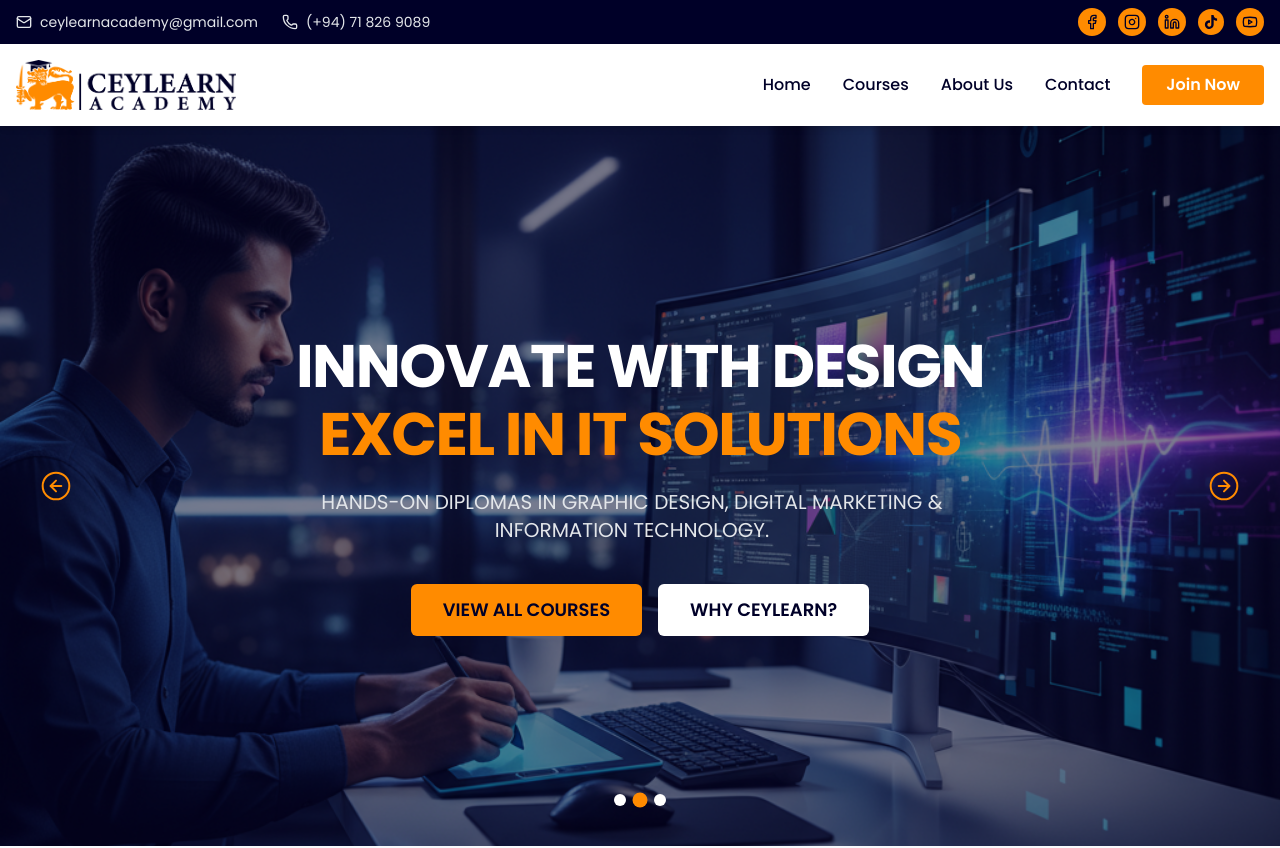
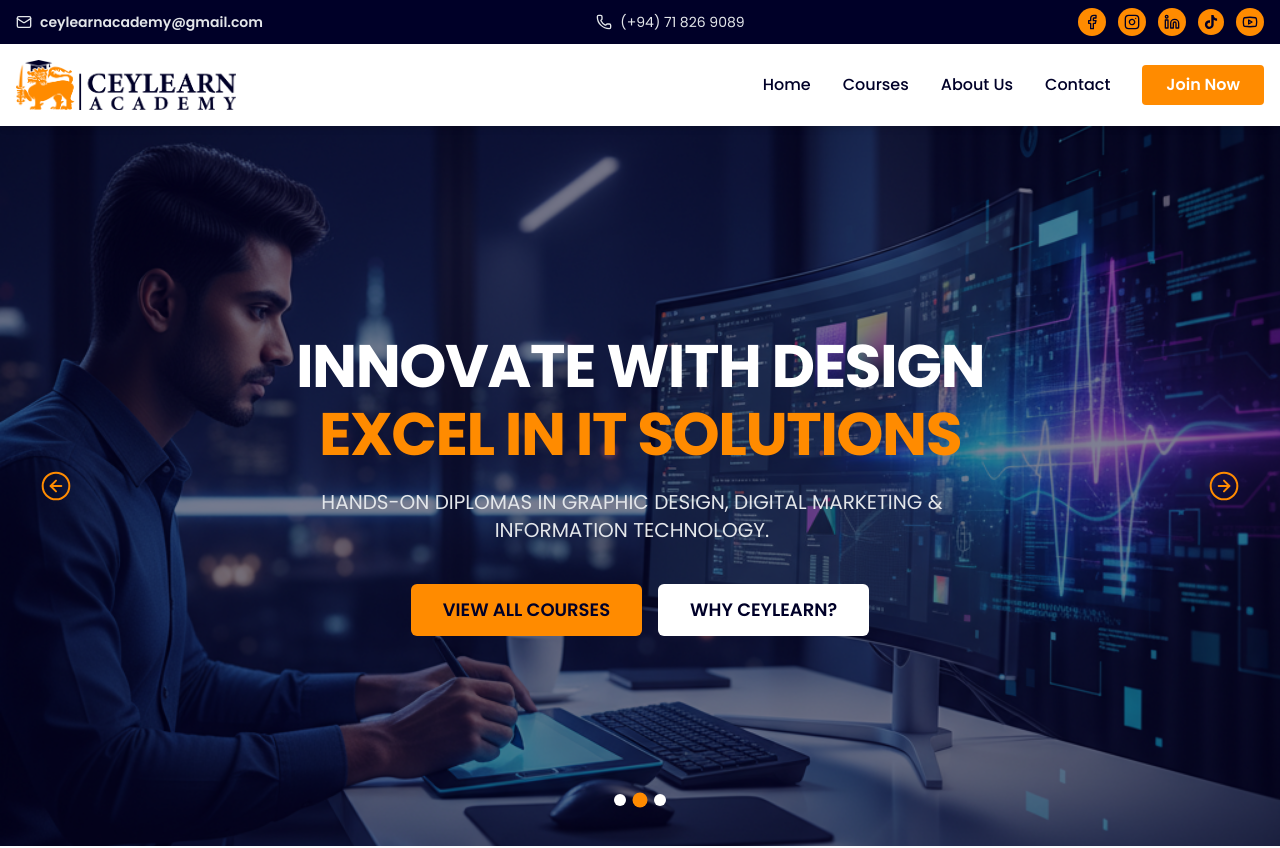
Before and after one commit to najmanmna/ceylearn-academy, a Next.js app: page / in a window 1280 px wide. Shown: the top 848 px of the page. Built offline with nearby package versions, Linux system fonts and the light colour scheme.

Commit message:
req chnages 1

```diff
--- a/components/Header.tsx
+++ b/components/Header.tsx
@@ -32,7 +32,7 @@ const Header = () => {
       <div className="bg-dark_blue text-white_gray py-2">
         <div className="container mx-auto px-4 flex flex-col sm:flex-row justify-between items-center text-sm">
           {/* Contact Info */}
-          <div className="flex flex-col sm:flex-row items-center gap-2 sm:gap-6">
+          <div className="flex flex-col font-semibold sm:flex-row items-center gap-2 sm:gap-72">
             <a
               href="mailto:ceylearnacademy@gmail.com"
               className="flex items-center gap-2 hover:text-brand_orange transition-colors"
@@ -40,15 +40,15 @@ const Header = () => {
               <Mail size={16} />
               <span>ceylearnacademy@gmail.com</span>
             </a>
-            <a
+
+          </div>
+  <a
               href="tel:+94718269089"
               className="flex items-center gap-2 hover:text-brand_orange transition-colors"
             >
               <Phone size={16} />
               <span>(+94) 71 826 9089</span>
             </a>
-          </div>
-
           {/* Social Links */}
           <div className="flex gap-3 items-center mt-2 sm:mt-0">
             {/* Facebook */}
--- a/components/TestimonialSection.tsx
+++ b/components/TestimonialSection.tsx
@@ -2,6 +2,7 @@
 
 import React, { useCallback, useEffect, useState } from "react";
 import useEmblaCarousel from "embla-carousel-react";
+import Autoplay from "embla-carousel-autoplay"; // ✅ import autoplay plugin
 import { EmblaOptionsType } from "embla-carousel";
 import TestimonialCard, { TestimonialCardProps } from "./TestimonialCard";
 import { ArrowLeft, ArrowRight } from "lucide-react";
@@ -79,7 +80,11 @@ const DotButton = ({
 // --- Main Component ---
 const TestimonialSection = () => {
   const options: EmblaOptionsType = { loop: true, align: "center" };
-  const [emblaRef, emblaApi] = useEmblaCarousel(options);
+
+  // ✅ Add autoplay plugin
+  const autoplayOptions = Autoplay({ delay: 4000, stopOnInteraction: false });
+  const [emblaRef, emblaApi] = useEmblaCarousel(options, [autoplayOptions]);
+
   const [selectedIndex, setSelectedIndex] = useState(0);
   const [scrollSnaps, setScrollSnaps] = useState<number[]>([]);
   const [prevBtnEnabled, setPrevBtnEnabled] = useState(false);
@@ -128,8 +133,9 @@ const TestimonialSection = () => {
                     className="flex-shrink-0 flex-grow-0 basis-[80%] sm:basis-[45%] md:basis-[30%] pl-4 md:pl-6"
                   >
                     <div
-            className={`transition-transform transition-shadow duration-500 ease-out
-                        ${isActive ? "scale-105 shadow-xl z-10" : "scale-90 opacity-90"}`}
+                      className={`transition-transform transition-shadow duration-500 ease-out transform-gpu ${
+                        isActive ? "scale-105 shadow-xl z-10" : "scale-90 opacity-90"
+                      }`}
                     >
                       <TestimonialCard
                         name={testimonial.name}
@@ -143,7 +149,6 @@ const TestimonialSection = () => {
               })}
             </div>
           </div>
-
 
           {/* Dots */}
           <div className="flex justify-center mt-8">
--- a/package.json
+++ b/package.json
@@ -10,6 +10,7 @@
   },
   "dependencies": {
     "embla-carousel": "^8.6.0",
+    "embla-carousel-autoplay": "^8.6.0",
     "embla-carousel-react": "^8.6.0",
     "framer-motion": "^12.23.24",
     "lucide-react": "^0.552.0",
```
Also changed, not shown: 1 other file (tests, documents, lock files or other folders). Lines whose indentation alone changed are shown as unchanged.
